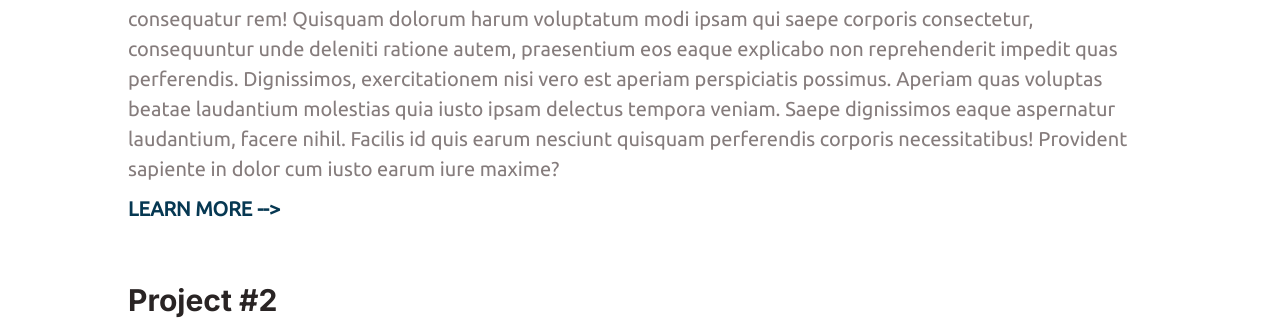
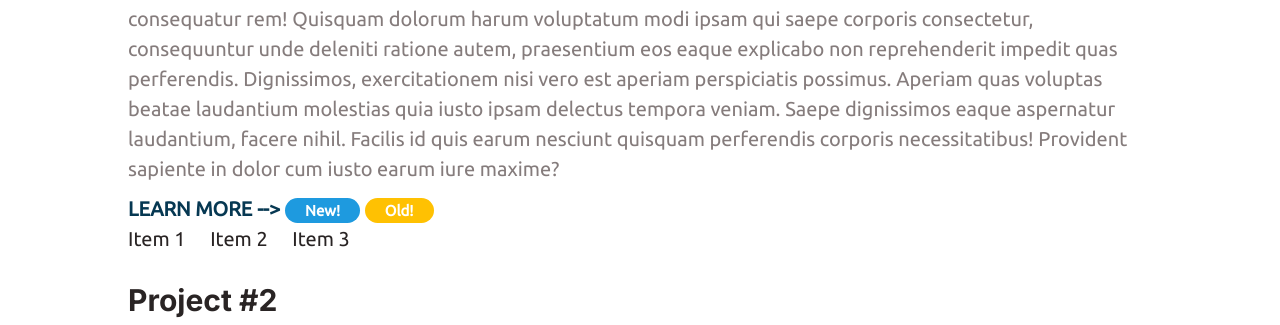
Before and after one commit to abczzz13/CS50_v2, a plain HTML site: page pset8/homepage/index.html in a window 1280 px wide. Shown: the part 458-783 px from the top of the page. Drawn offline with nearby package versions, Linux system fonts and the light colour scheme.

Commit message:
Added badges and list components.

```diff
--- a/pset8/homepage/CSS/styles.css
+++ b/pset8/homepage/CSS/styles.css
@@ -96,7 +96,38 @@ a {
     }
 }
 
-/* */
+/* Badges */
+
+.badge {
+    border-radius: 20px;
+    padding: 0.5rem 2rem;
+    font-weight: bold;
+    white-space: nowrap;
+}
+
+.badge--primary {
+    background: var(--color-primary);
+    color: white;
+}
+
+.badge--secondary {
+    background: var(--color-secondary);
+    color: white;
+}
+
+/* Lists */
+
+.list {
+    list-style: none;
+    padding-left: 0;
+    color: var(--color-headings);
+}
+
+.list--inline .list__item {
+    display: inline-block;
+    margin-right: 2rem;
+}
+
 header {
     background-color: rgba(255, 255, 255, 0.95);
     border-bottom: 0.5px solid lightgrey;
--- a/pset8/homepage/index.html
+++ b/pset8/homepage/index.html
@@ -86,6 +86,13 @@
                         in dolor cum iusto earum iure maxime?
                     </p>
                     <a href="#" class="link-arrow">Learn more</a>
+                    <span class="badge badge--primary">New!</span>
+                    <span class="badge badge--secondary">Old!</span>
+                    <ul class="list list--inline">
+                        <li class="list__item">Item 1</li>
+                        <li class="list__item">Item 2</li>
+                        <li class="list__item">Item 3</li>
+                    </ul>
                 </article>
                 <article>
                     <h3>Project #2</h3>
```
Also changed, not shown: pset8/homepage/components/badges.html (added, +2 -0 lines), pset8/homepage/components/lists.html (added, +5 -0 lines), pset8/homepage/components/links.html (renamed from pset8/homepage/components/links/links.html).
